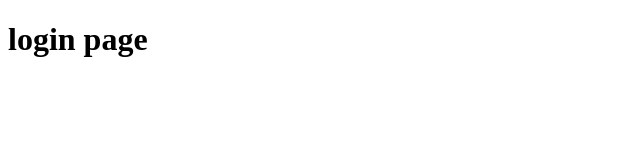
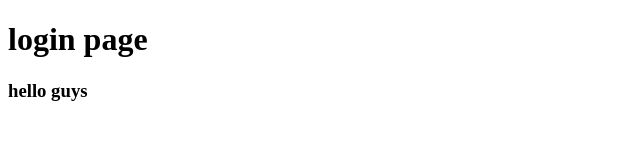
Before and after one commit to rutujaranpise/git-practice-2, a plain HTML site: page login.html in a window 1280 px wide. Shown: the whole page, without its empty margins (0-640 px from the left). Drawn offline with Linux system fonts and the light colour scheme.

Commit message:
git heading is added

```diff
--- a/login.html
+++ b/login.html
@@ -6,5 +6,6 @@
 </head>
 <body>
    <h1>login page</h1>
+   <h3> hello guys</h3>
 </body>
 </html>
```
